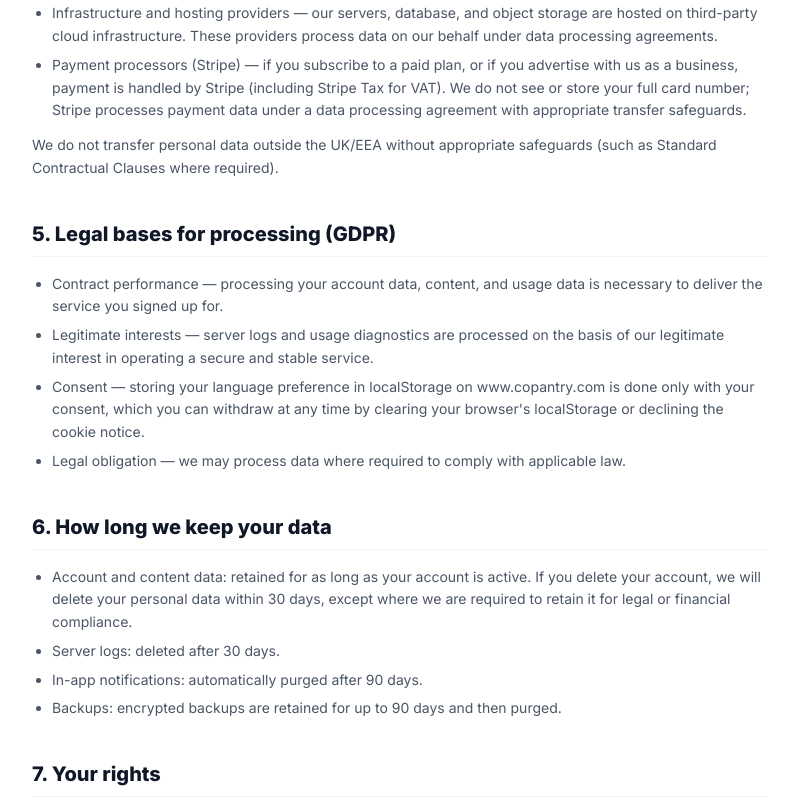
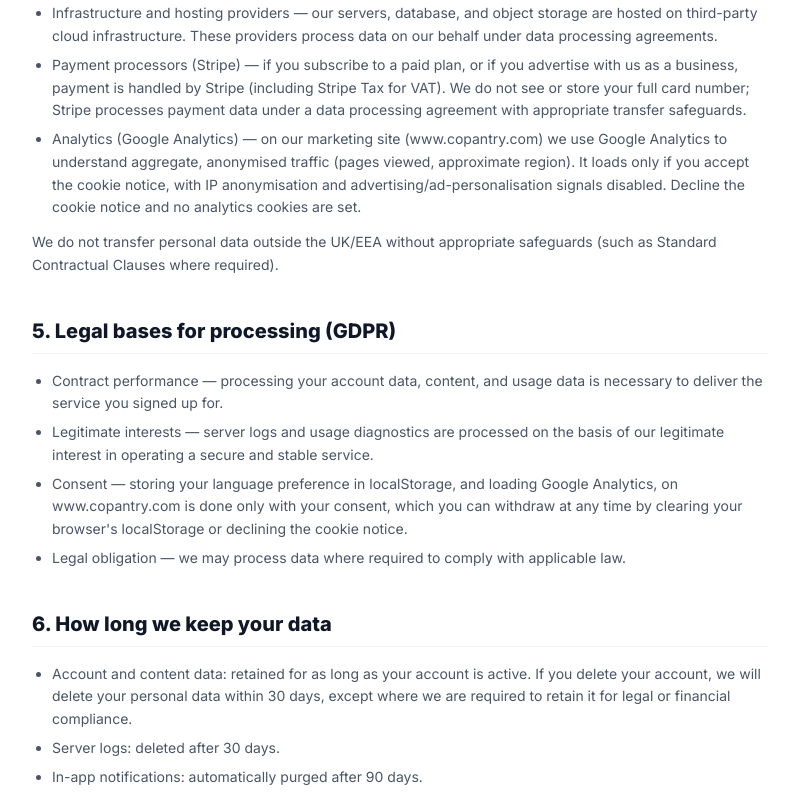
Before and after one commit to copantry/copantry-public, a React (Vite) app: page /privacy in a window 1280 px wide. Shown: the part 1754-2551 px from the top of the page, without its empty margins (240-1033 px from the left). Built offline with nearby package versions, Linux system fonts and the light colour scheme; no server answers.

Commit message:
feat: implement consent-gated Google Analytics and update privacy documentation

```diff
--- a/src/App.jsx
+++ b/src/App.jsx
@@ -2,6 +2,7 @@ import "./i18n";
 import { useState, Suspense } from "react";
 import { Routes, Route, useParams, Navigate } from "react-router-dom";
 import ScrollToTop from "./components/ScrollToTop";
+import Analytics from "./components/Analytics";
 import Seo from "./seo/Seo";
 import LocaleSync from "./i18n/LocaleSync";
 import { useLang } from "./i18n/useLang";
@@ -100,6 +101,7 @@ export default function App() {
     <Suspense fallback={null}>
       <div className="min-h-screen flex flex-col">
         <ScrollToTop />
+        <Analytics />
         <LocaleSync />
         <Seo />
         <NavBar />
--- a/src/components/CookieBanner.jsx
+++ b/src/components/CookieBanner.jsx
@@ -1,6 +1,7 @@
 import { useState, useEffect } from "react";
 import { useTranslation } from "react-i18next";
 import { Cookie } from "lucide-react";
+import { revokeAnalyticsConsent } from "../lib/analytics";
 
 export default function CookieBanner() {
   const { t } = useTranslation();
@@ -21,11 +22,14 @@ export default function CookieBanner() {
     // choose it. Language is only written to localStorage when the user actively
     // picks one in LanguageSwitcher. This prevents traveling to Italy and coming
     // back to find the site stuck in Italian.
+    // Tell Analytics it may now load Google Analytics (gtag.js).
+    window.dispatchEvent(new Event("copantry:consent"));
     setVisible(false);
   }
 
   function decline() {
     localStorage.setItem("copantry_cookie_consent", "declined");
+    revokeAnalyticsConsent();
     setVisible(false);
   }
 
--- a/src/i18n/locales/de.json
+++ b/src/i18n/locales/de.json
@@ -8,7 +8,7 @@
       "signup": "Kostenlos starten"
     },
     "cookie": {
-      "message": "Wir speichern Ihre Sprachpräferenz im Browser, um Ihre Erfahrung zu verbessern.",
+      "message": "Wir speichern Ihre Sprachpräferenz im Browser und nutzen mit Ihrer Einwilligung Google Analytics, um den Website-Traffic zu verstehen.",
       "accept": "In Ordnung",
       "decline": "Nein danke"
     },
--- a/src/i18n/locales/en.json
+++ b/src/i18n/locales/en.json
@@ -8,7 +8,7 @@
       "signup": "Get started free"
     },
     "cookie": {
-      "message": "We store your language preference in your browser to improve your experience.",
+      "message": "We store your language preference in your browser and, with your consent, use Google Analytics to understand site traffic.",
       "accept": "That's fine",
       "decline": "No thanks"
     },
--- a/src/i18n/locales/es.json
+++ b/src/i18n/locales/es.json
@@ -8,7 +8,7 @@
       "signup": "Empezar gratis"
     },
     "cookie": {
-      "message": "Guardamos tu preferencia de idioma en el navegador para mejorar tu experiencia.",
+      "message": "Guardamos tu preferencia de idioma en el navegador y, con tu consentimiento, usamos Google Analytics para analizar el tráfico del sitio.",
       "accept": "De acuerdo",
       "decline": "No, gracias"
     },
--- a/src/i18n/locales/fr.json
+++ b/src/i18n/locales/fr.json
@@ -8,7 +8,7 @@
       "signup": "Commencer gratuitement"
     },
     "cookie": {
-      "message": "Nous enregistrons votre préférence de langue dans votre navigateur pour améliorer votre expérience.",
+      "message": "Nous enregistrons votre préférence de langue dans votre navigateur et, avec votre consentement, utilisons Google Analytics pour analyser le trafic du site.",
       "accept": "C'est parfait",
       "decline": "Non merci"
     },
--- a/src/i18n/locales/it.json
+++ b/src/i18n/locales/it.json
@@ -8,7 +8,7 @@
       "signup": "Inizia gratis"
     },
     "cookie": {
-      "message": "Salviamo la tua preferenza di lingua nel browser per migliorare la tua esperienza.",
+      "message": "Salviamo la tua preferenza di lingua nel browser e, con il tuo consenso, usiamo Google Analytics per analizzare il traffico del sito.",
       "accept": "Va bene",
       "decline": "No grazie"
     },
--- a/src/i18n/locales/pt.json
+++ b/src/i18n/locales/pt.json
@@ -8,7 +8,7 @@
       "signup": "Começar grátis"
     },
     "cookie": {
-      "message": "Guardamos a sua preferência de idioma no browser para melhorar a sua experiência.",
+      "message": "Guardamos a sua preferência de idioma no browser e, com o seu consentimento, usamos o Google Analytics para analisar o tráfego do site.",
       "accept": "Tudo bem",
       "decline": "Não, obrigado"
     },
--- /dev/null
+++ b/src/lib/analytics.js
@@ -0,0 +1,78 @@
+// Consent-gated Google Analytics 4 (gtag.js) for the marketing site.
+//
+// The Measurement ID is env-driven (`VITE_GA_MEASUREMENT_ID`, e.g. "G-XXXXXXXXXX")
+// so analytics is completely INERT unless configured — no tracking id is ever
+// hardcoded in source, and forks / local dev send nothing. Set the var at build
+// time to activate it (mirrors how OAuth client ids activate social login).
+//
+// GDPR: nothing loads until the visitor has explicitly ACCEPTED cookies in the
+// CookieBanner (consent stored in `localStorage["copantry_cookie_consent"]`).
+// Declining sets Google's `ga-disable-<id>` kill switch. Nothing runs during the
+// static prerender (all access is guarded behind `isBrowser()` + effects).
+
+export const GA_ID = import.meta.env.VITE_GA_MEASUREMENT_ID || "";
+const CONSENT_KEY = "copantry_cookie_consent";
+
+let loaded = false;
+
+const isBrowser = () => typeof window !== "undefined";
+
+export function hasAnalyticsConsent() {
+  if (!isBrowser()) return false;
+  try {
+    return localStorage.getItem(CONSENT_KEY) === "accepted";
+  } catch {
+    return false;
+  }
+}
+
+// Inject gtag.js once and initialise. No-op without an id, consent, or browser.
+export function loadAnalytics() {
+  if (!isBrowser() || !GA_ID || loaded || !hasAnalyticsConsent()) return;
+  loaded = true;
+
+  window.dataLayer = window.dataLayer || [];
+  function gtag() {
+    window.dataLayer.push(arguments);
+  }
+  window.gtag = gtag;
+
+  const s = document.createElement("script");
+  s.async = true;
+  s.src = `https://www.googletagmanager.com/gtag/js?id=${GA_ID}`;
+  document.head.appendChild(s);
+
+  gtag("js", new Date());
+  // Privacy-first: anonymise IP, no ad signals, and let the SPA send page_views
+  // itself (send_page_view:false) so route changes are tracked without double
+  // counting the initial load.
+  gtag("config", GA_ID, {
+    anonymize_ip: true,
+    allow_google_signals: false,
+    allow_ad_personalization_signals: false,
+    send_page_view: false,
+  });
+}
+
+// Manual SPA page_view — no-op until GA has actually loaded (post-consent).
+export function trackPageview(path) {
+  if (!isBrowser() || !loaded || typeof window.gtag !== "function") return;
+  window.gtag("event", "page_view", {
+    page_path: path,
+    page_location: window.location.href,
+    page_title: document.title,
+  });
+}
+
+// The visitor just accepted cookies: load GA and record the current page.
+export function grantAnalyticsConsent() {
+  loadAnalytics();
+  if (isBrowser())
+    trackPageview(window.location.pathname + window.location.search);
+}
+
+// The visitor declined / withdrew consent: flip Google's opt-out kill switch so
+// no hits are sent even if the script was already present.
+export function revokeAnalyticsConsent() {
+  if (isBrowser() && GA_ID) window[`ga-disable-${GA_ID}`] = true;
+}
--- a/src/pages/McpPage.jsx
+++ b/src/pages/McpPage.jsx
@@ -1507,7 +1507,7 @@ export default function McpPage() {
             },
             {
               q: "Are MCP calls counted against a rate limit?",
-              a: "Yes. Each plan includes a monthly MCP call allowance (200 on Hobbyist, 3,000 on Home, 10,000 on Family, 60,000 on Builder). Recipes, pantry items, and calendar entries are unlimited. Usage resets on your billing anniversary.",
+              a: "MCP calls are subject to a monthly usage limit to keep the service fast and fair for everyone. You can see your current usage and remaining calls any time in the app under Settings → AI & MCP. Recipes, pantry items, and calendar entries are unlimited.",
             },
             {
               q: "Can I use the MCP server without the CoPantry app?",
--- a/src/pages/PrivacyPage.jsx
+++ b/src/pages/PrivacyPage.jsx
@@ -1,4 +1,4 @@
-const LAST_UPDATED = "23 June 2026";
+const LAST_UPDATED = "3 July 2026";
 
 function Section({ id, title, children }) {
   return (
@@ -136,6 +136,7 @@ export default function PrivacyPage() {
             'Sign-in providers (Google, Apple) — if you choose to sign in or register with Google or Apple, we receive a verified identifier and your email and name from that provider to create or access your account. If you use Apple\'s "Hide My Email", we only ever see the private relay address Apple provides. We do not post anything to those accounts.',
             "Infrastructure and hosting providers — our servers, database, and object storage are hosted on third-party cloud infrastructure. These providers process data on our behalf under data processing agreements.",
             "Payment processors (Stripe) — if you subscribe to a paid plan, or if you advertise with us as a business, payment is handled by Stripe (including Stripe Tax for VAT). We do not see or store your full card number; Stripe processes payment data under a data processing agreement with appropriate transfer safeguards.",
+            "Analytics (Google Analytics) — on our marketing site (www.copantry.com) we use Google Analytics to understand aggregate, anonymised traffic (pages viewed, approximate region). It loads only if you accept the cookie notice, with IP anonymisation and advertising/ad-personalisation signals disabled. Decline the cookie notice and no analytics cookies are set.",
           ]}
         />
         <P>
@@ -150,7 +151,7 @@ export default function PrivacyPage() {
           items={[
             "Contract performance — processing your account data, content, and usage data is necessary to deliver the service you signed up for.",
             "Legitimate interests — server logs and usage diagnostics are processed on the basis of our legitimate interest in operating a secure and stable service.",
-            "Consent — storing your language preference in localStorage on www.copantry.com is done only with your consent, which you can withdraw at any time by clearing your browser's localStorage or declining the cookie notice.",
+            "Consent — storing your language preference in localStorage, and loading Google Analytics, on www.copantry.com is done only with your consent, which you can withdraw at any time by clearing your browser's localStorage or declining the cookie notice.",
             "Legal obligation — we may process data where required to comply with applicable law.",
           ]}
         />
```
Also changed, not shown: src/components/Analytics.jsx (added, +28 -0 lines), 2 other files (tests, documents, lock files or other folders).
